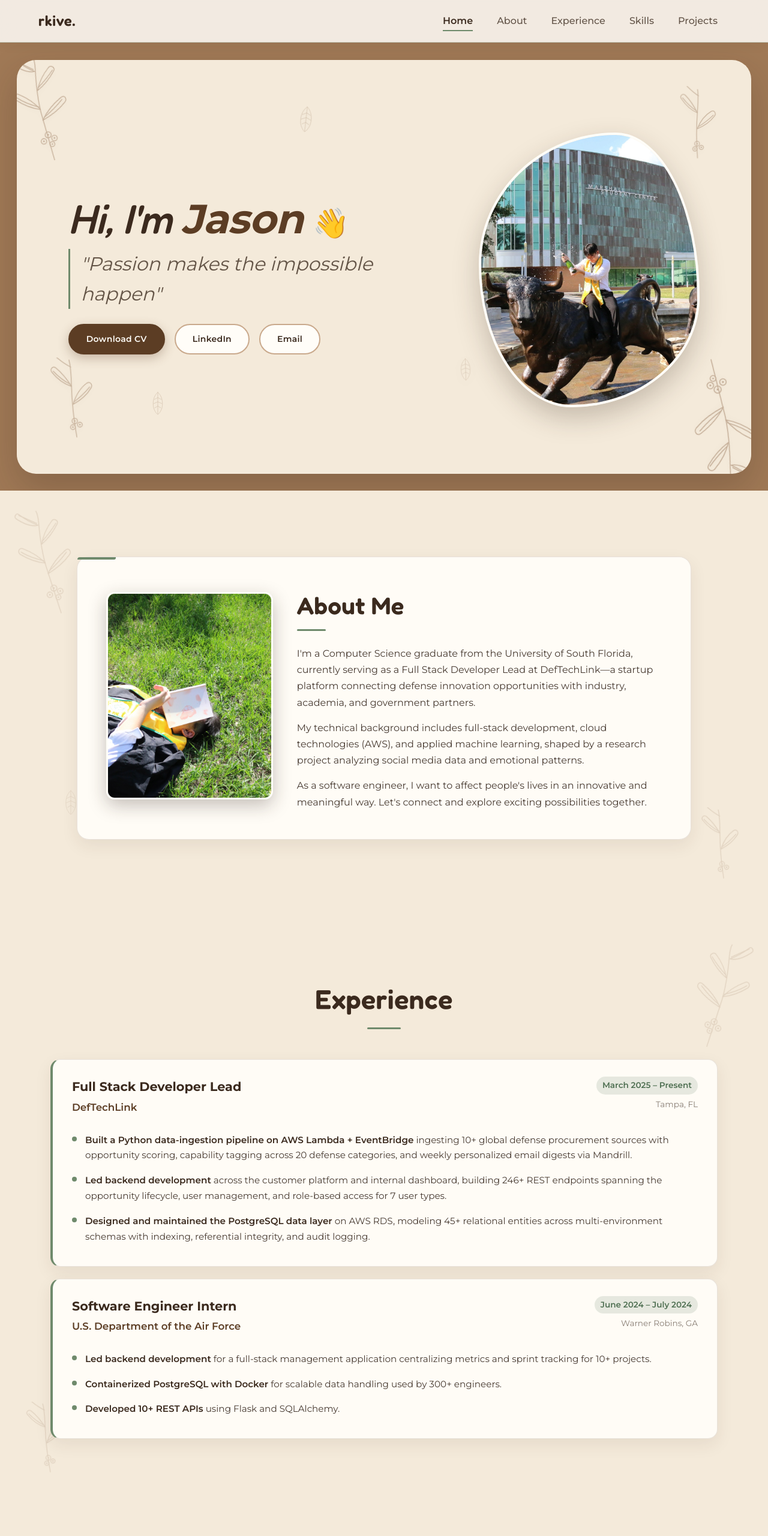
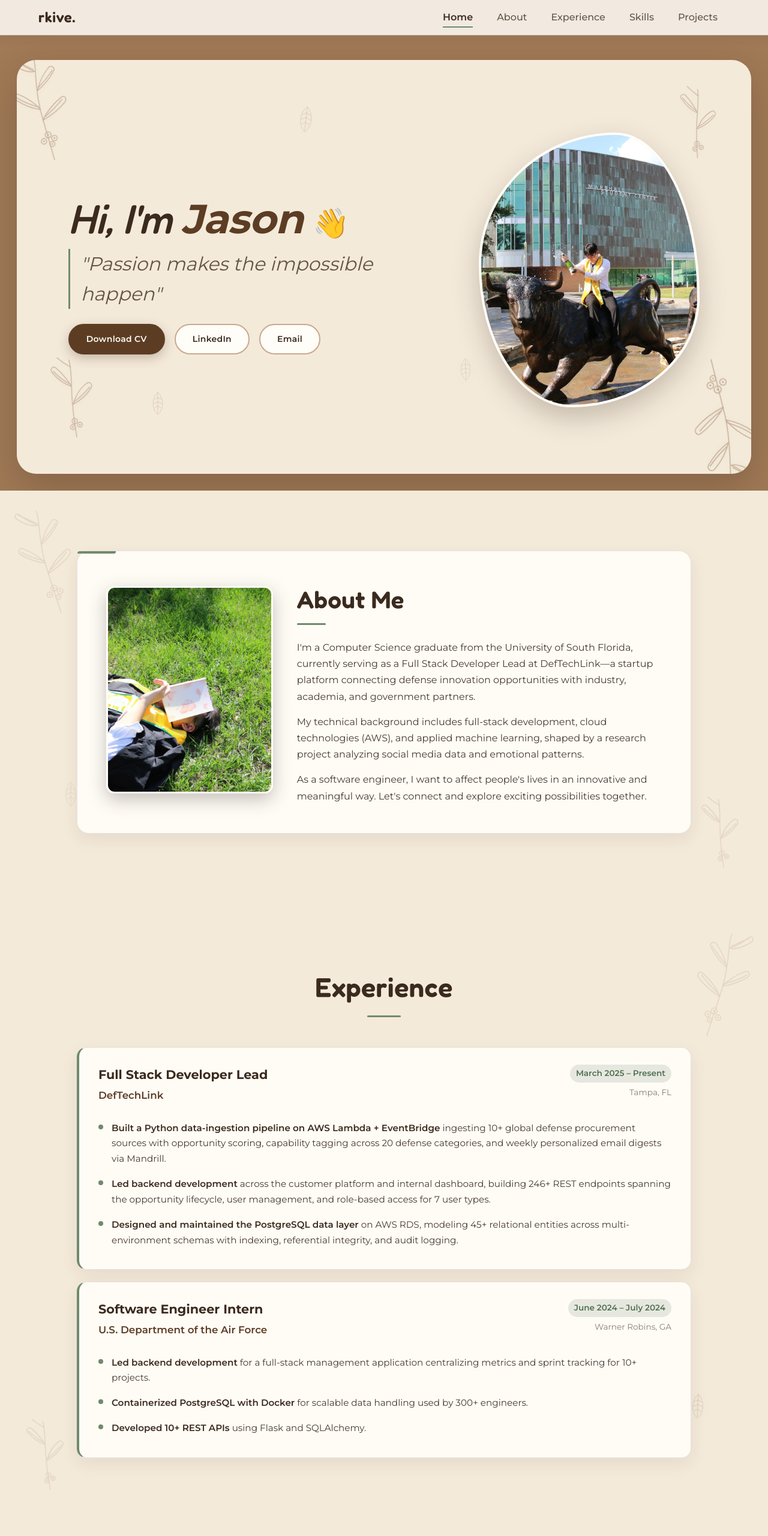
Before and after one commit to jaguan2/personal-portfolio, a React (Vite) app: page / in a window 1280 px wide. Shown: the top 2561 px of the page at 60% size. Built offline with nearby package versions, Linux system fonts and the light colour scheme; a web font is replaced by a local one.

Commit message:
uniform containers

```diff
--- a/src/components/About.css
+++ b/src/components/About.css
@@ -36,7 +36,7 @@
 }
 
 #about .container {
-  padding: 10px 10%;
+  padding: 0 10%;
 }
 
 .about-box {
--- a/src/components/Experience.css
+++ b/src/components/Experience.css
@@ -1,5 +1,5 @@
 #experience {
-  padding: 100px 5% 120px;
+  padding: 100px 0 120px;
   color: var(--text);
   position: relative;
   overflow: hidden;
@@ -58,9 +58,7 @@
 }
 
 #experience .container {
-  max-width: 1200px;
-  margin: 0 auto;
-  padding: 0 20px;
+  padding: 0 10%;
 }
 
 .experience-timeline {
--- a/src/components/Navbar.css
+++ b/src/components/Navbar.css
@@ -11,7 +11,7 @@ nav {
   background: rgba(255, 253, 248, 0.86);
   backdrop-filter: blur(14px);
   -webkit-backdrop-filter: blur(14px);
-  padding: 16px 5%;
+  padding: 10px 5%;
   border-radius: 0;
   border: none;
   border-bottom: 1px solid var(--leaf-border);
--- a/src/components/Projects.css
+++ b/src/components/Projects.css
@@ -1,9 +1,13 @@
 #projects {
-  padding: 100px 5% 120px;
+  padding: 100px 0 120px;
   color: var(--text);
   text-align: center;
   position: relative;
   overflow: hidden;
+}
+
+#projects .container {
+  padding: 0 10%;
 }
 
 #projects .branch-br {
@@ -60,8 +64,6 @@
   display: flex;
   align-items: center;
   justify-content: center;
-  max-width: 1200px;
-  margin: 0 auto;
   gap: 30px;
 }
 
--- a/src/components/Projects.jsx
+++ b/src/components/Projects.jsx
@@ -111,6 +111,7 @@ function Projects() {
         <img className="float-icon sprig-tl" src={coffeeSprig} alt="" aria-hidden="true" />
         <img className="float-icon leaf-1" src={leafLine} alt="" aria-hidden="true" />
       </div>
+      <div className="container">
       <h1>Projects</h1>
       <div
         className="slider-container"
@@ -160,6 +161,7 @@ function Projects() {
           ))}
         </div>
       </div>
+      </div>
     </section>
   )
 }
--- a/src/components/Skills.css
+++ b/src/components/Skills.css
@@ -1,5 +1,5 @@
 #skills {
-  padding: 100px 5% 120px;
+  padding: 100px 0 120px;
   color: var(--text);
   position: relative;
   overflow: hidden;
@@ -56,9 +56,7 @@
 }
 
 #skills .container {
-  max-width: 1400px;
-  margin: 0 auto;
-  padding: 0 20px;
+  padding: 0 10%;
 }
 
 .skills-grid {
```
